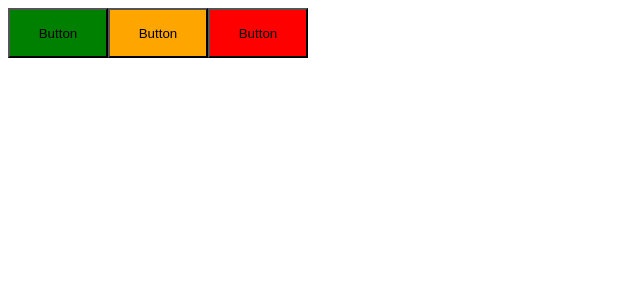
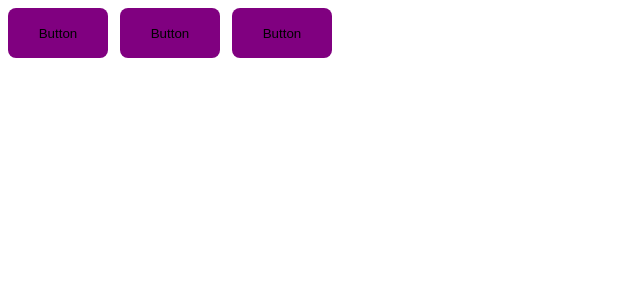
Before and after one commit to franciniltonsoaresmenzes/ignte-timer, a React (Vite) app: page / in a window 1280 px wide. Shown: the top 300 px of the page, without its empty margins (0-640 px from the left). Built offline with nearby package versions, Linux system fonts and the light colour scheme.

Commit message:
configurando theme

```diff
--- a/src/App.tsx
+++ b/src/App.tsx
@@ -1,11 +1,13 @@
+import { ThemeProvider } from "styled-components";
 import { Button } from "./components/Button";
+import { defaultTheme } from "./styles/themes/default";
 
 export function App() {
   return (
-    <>
+    <ThemeProvider theme={defaultTheme} >
       <Button variant="success" />
       <Button variant="secondary" />
       <Button variant="danger" />
-    </>
+    </ThemeProvider>
   )
 }
--- a/src/components/Button.styles.ts
+++ b/src/components/Button.styles.ts
@@ -16,8 +16,13 @@ const buttonVariants = {
 export const ButtonContainer = styled.button<ButtonContainerProps>`
     width: 100px;
     height: 50px;
+    border: 0;
+    margin-right: 12px;
+    border-radius: 8px;
 
+    background-color: ${props => props.theme.primary};
+/*
     ${props => (
         css`background-color: ${buttonVariants[props.variant]};`
-    )}
+    )} */
 `;
--- a/src/components/Button.tsx
+++ b/src/components/Button.tsx
@@ -5,7 +5,5 @@ interface ButtonProps {
 }
 
 export function Button({ variant = 'primary' }: ButtonProps) {
-  return (
-    <ButtonContainer variant={variant} >Button</ButtonContainer>
-  )
+  return <ButtonContainer variant={variant} >Button</ButtonContainer>
 }
--- /dev/null
+++ b/src/styles/themes/default.ts
@@ -0,0 +1,4 @@
+export const defaultTheme = {
+    primary: 'purple',
+    secundary: 'orange'
+}
```
